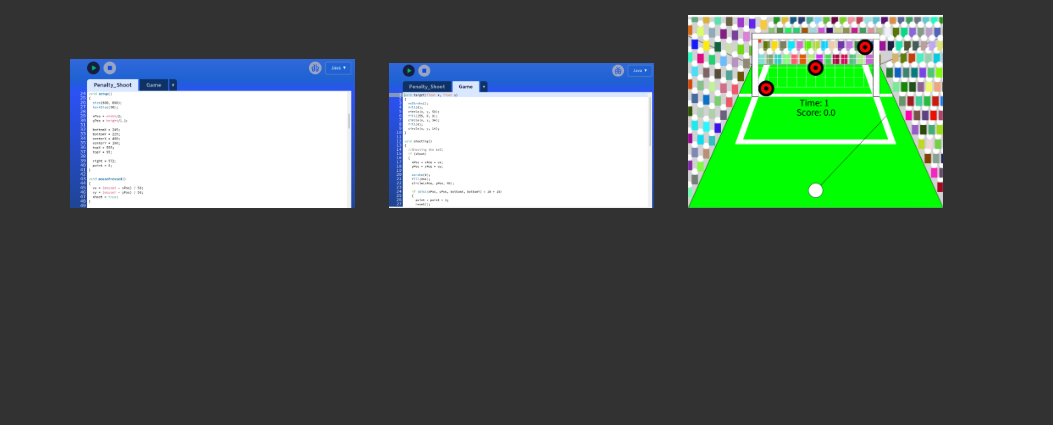
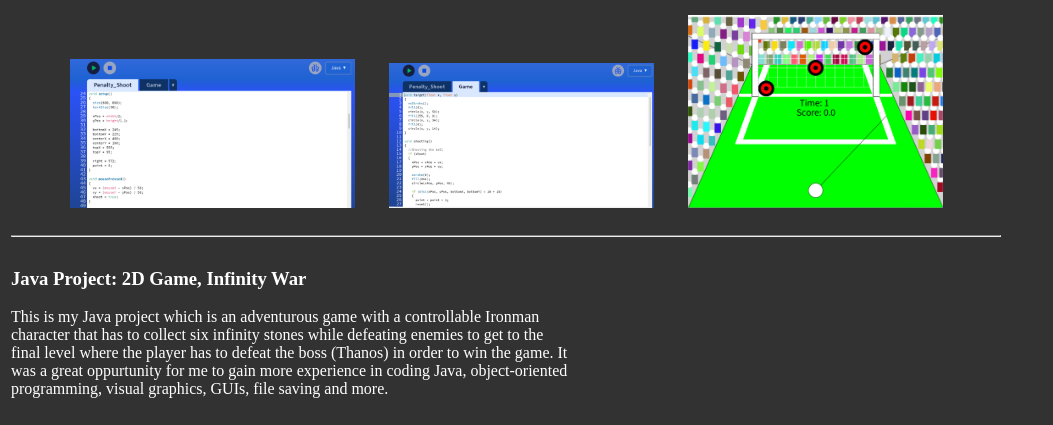
Before and after one commit to jjence/jjence.github.io, a plain HTML site: page javaPortfolio.html in a window 1280 px wide. Shown: the part 467-892 px from the top of the page, without its empty margins (0-1053 px from the left). Before the commit the page ends 800 px from the top, so only its background shows below. Drawn offline with Linux system fonts and the light colour scheme.

Commit message:
Changed Java Portfolio
Added a new section for my Java project with a small description

```diff
--- a/index.html
+++ b/javaPortfolio.html
@@ -71,8 +71,21 @@
 	<img src="code1.png" width="285px">
 	<img src="code2.png" width="265px">
 	<img src="game.png" width="255px">
+ <hr>
  </td>
 </tr>
+
+<tr>
+  <td class="infotd">
+    <h3>Java Project: 2D Game, Infinity War</h3>
+    <p>
+	This is my Java project which is an adventurous game with a controllable Ironman
+    character that has to collect six infinity stones while defeating enemies to get
+    to the final level where the player has to defeat the boss (Thanos) in order to
+    win the game. It was a great oppurtunity for me to gain more experience in coding
+    Java, object-oriented programming, visual graphics, GUIs, file saving and more.
+    </p>
+
  </tr>
 </table>
 </body>
```
